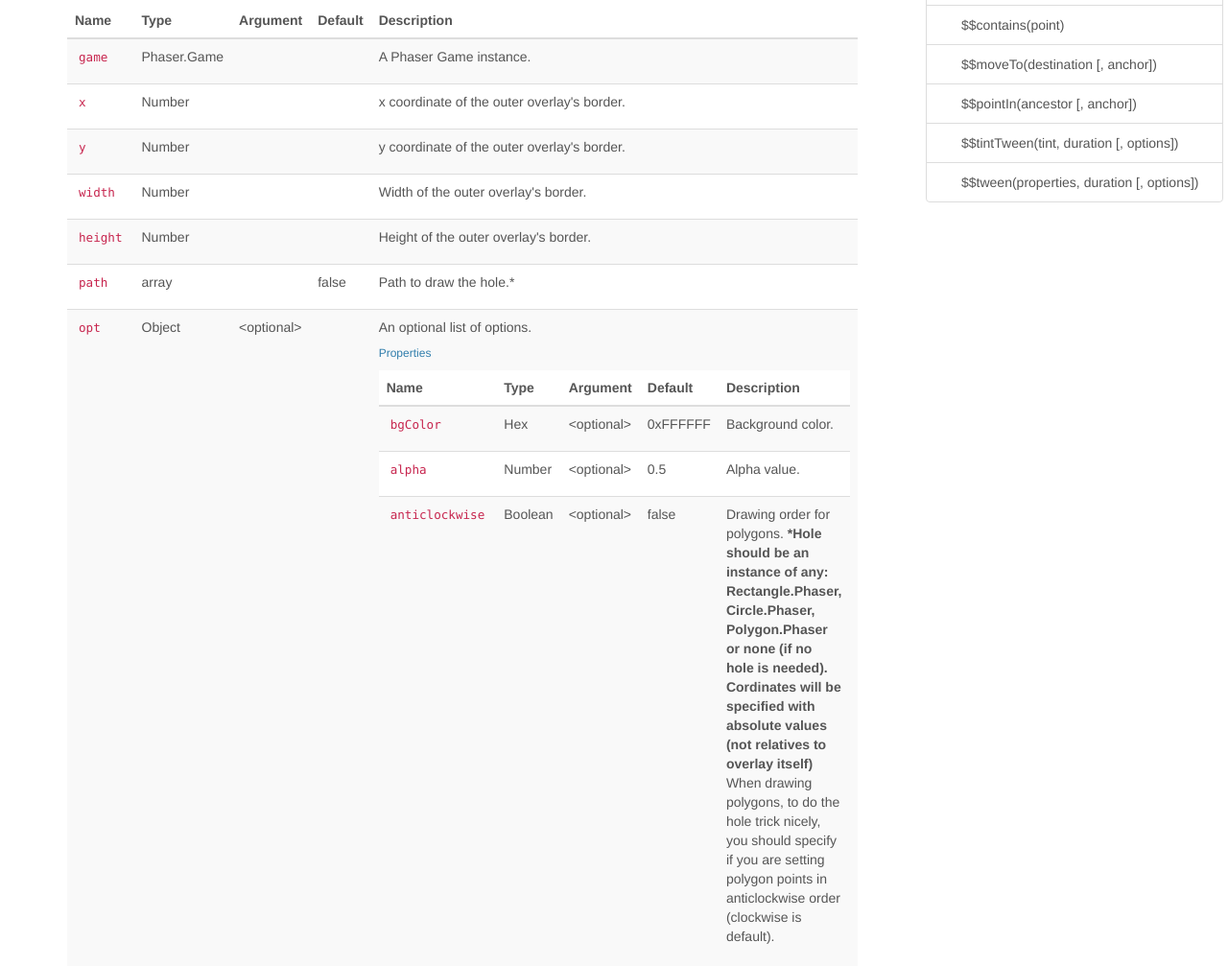
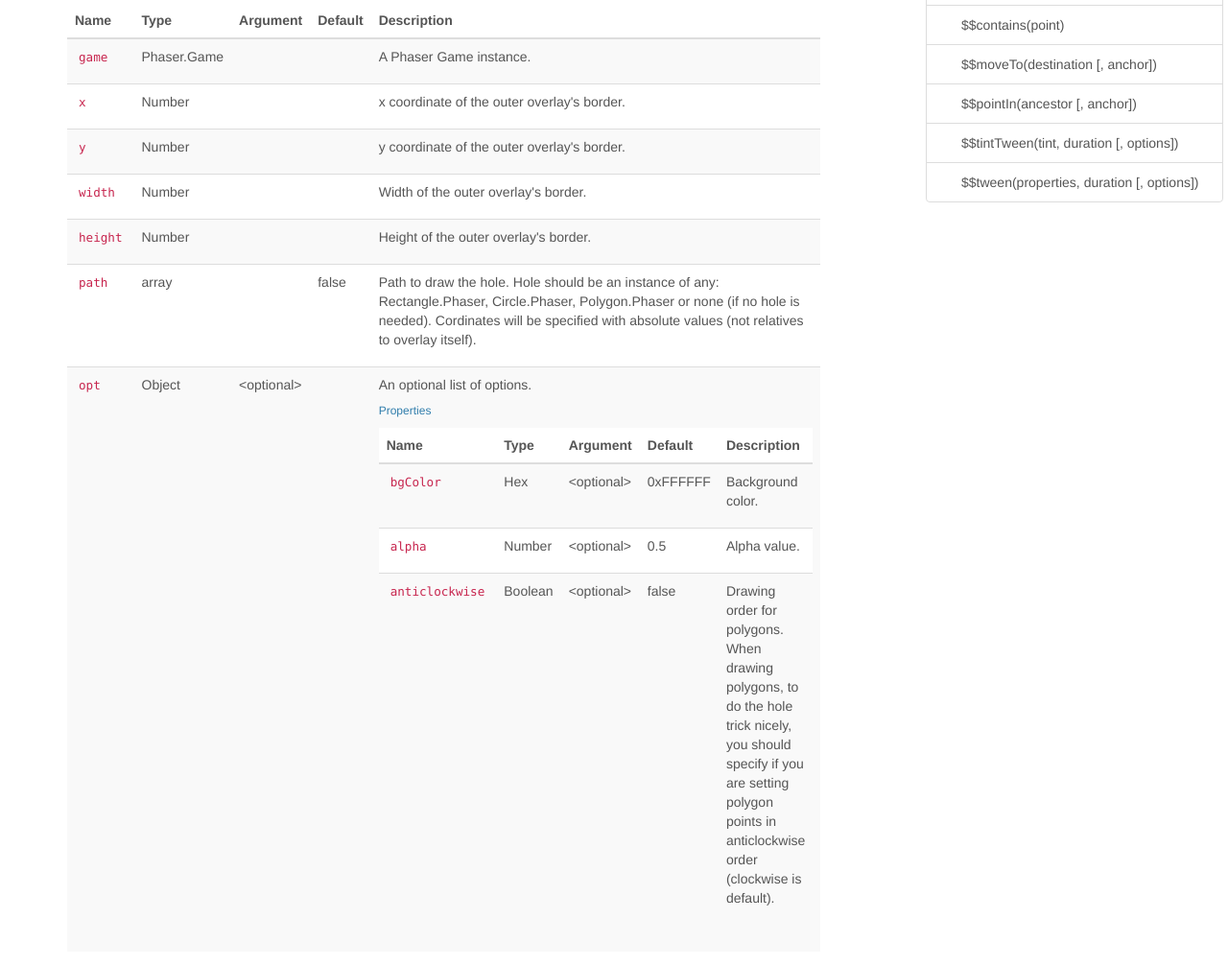
Before and after one commit to RisingPixel/phaxelf-lib, a plain HTML site: page OverlaySpr.html in a window 1280 px wide. Shown: the part 328-1335 px from the top of the page at 96% size. Drawn offline with Linux system fonts and the light colour scheme.

Commit message:
Update docs

```diff
--- a/OverlaySpr.html
+++ b/OverlaySpr.html
@@ -344,7 +344,9 @@
                 </td>
 
 
-            <td class="description last"><p>Path to draw the hole.*</p></td>
+            <td class="description last"><p>Path to draw the hole. Hole should be an instance of any:
+Rectangle.Phaser, Circle.Phaser, Polygon.Phaser or none (if no hole is needed). Cordinates will
+be specified with absolute values (not relatives to overlay itself).</p></td>
         </tr>
 
 
@@ -525,12 +527,9 @@
                 </td>
 
 
-            <td class="description last"><p>Drawing order for polygons.<strong>
-*Hole should be an instance of any: Rectangle.Phaser, Circle.Phaser, Polygon.Phaser or none
-(if no hole is needed). Cordinates will be specified with absolute values (not relatives to
-overlay itself)
-</strong>When drawing polygons, to do the hole trick nicely, you should specify if you are setting
-polygon points in anticlockwise order (clockwise is default).</p></td>
+            <td class="description last"><p>Drawing order for polygons. When drawing polygons,
+to do the hole trick nicely, you should specify if you are setting polygon points in
+anticlockwise order (clockwise is default).</p></td>
         </tr>
 
 
@@ -2289,7 +2288,7 @@ polygon points in anticlockwise order (clockwise is default).</p></td>
 <span class="jsdoc-message">
 	Documentation generated by <a href="https://github.com/jsdoc3/jsdoc">JSDoc 3.5.5</a>
 
-		on July 24th 2018, 4:07:59 pm
+		on July 24th 2018, 4:17:07 pm
 
 	using the <a href="https://github.com/docstrap/docstrap">DocStrap template</a>.
 </span>
```
Also changed, not shown: CoordinatesExtension.html (+1 -1 lines), CoordinatesHelper.html (+1 -1 lines), Drag.html (+1 -1 lines), Extensions.html (+1 -1 lines), GeomSpr.html (+5 -5 lines), LocText.html (+1 -1 lines), Phaser.Graphics.html (+1 -1 lines), Phaser.Group.html (+1 -1 lines), Phaser.Sprite.html (+1 -1 lines), RectangleOverlay.html (+1 -1 lines), TweenUtils.html (+1 -1 lines), classes.list.html (+1 -1 lines), index.html (+1 -1 lines), quicksearch.html (+1 -1 lines).
